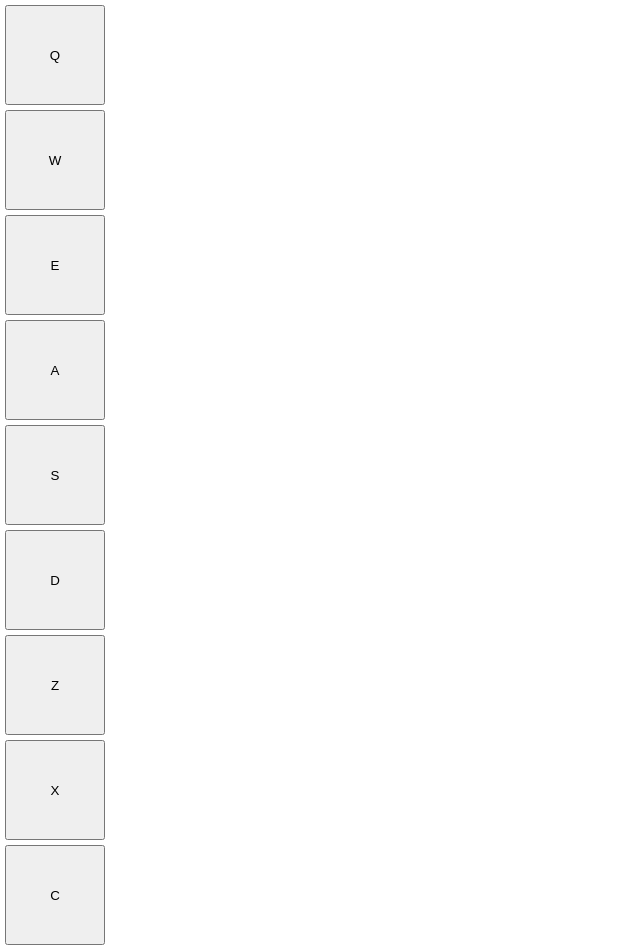
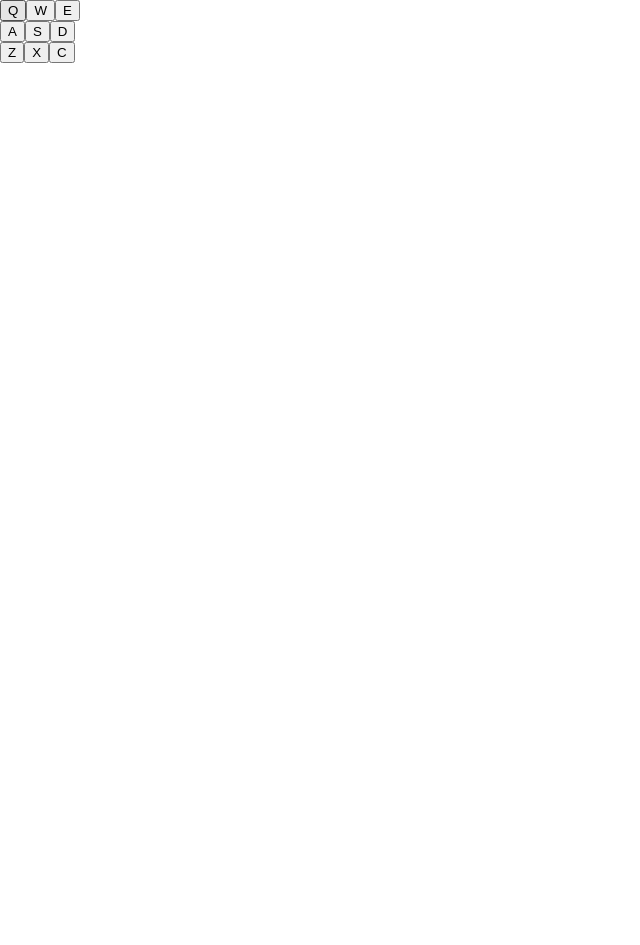
Before and after one commit to StouryMehdi/drum, a React (Create React App) app: page / in a window 1280 px wide. Shown: the whole page, without its empty margins (0-640 px from the left). After the commit the page ends 800 px from the top, so only its background shows below. Built offline with nearby package versions, Linux system fonts and the light colour scheme.

Commit message:
Remove old style

```diff
--- a/src/App.css
+++ b/src/App.css
@@ -1,8 +1,3 @@
-h1,
-p {
-	font-family: Lato;
-}
-
 html,
 body {
 	margin: 0;
@@ -19,3 +14,36 @@ body {
 	align-items: center;
 	margin: 5px;
 }
+.jumbotron {
+	height: 100vh;
+	margin: 0;
+  }
+
+  .d-flex {
+	display: flex;
+  }
+
+  .flex-column {
+	flex-direction: column;
+  }
+
+  .align-items-stretch {
+	align-items: stretch;
+  }
+
+  .align-items-center {
+	align-items: center;
+  }
+
+  .justify-content-center {
+	justify-content: center;
+  }
+
+  #drum-machine {
+	/* Add any additional styles for the #drum-machine element */
+  }
+
+  #display {
+	text-align: center;
+	/* Add any additional styles for the #display element */
+  }
--- a/src/App.js
+++ b/src/App.js
@@ -38,7 +38,7 @@ class App extends Component {
 
   render() {
     return (
-      <div className="jumbotron jumbotron-fluid h-100 m-0">
+      <div className="">
         <div className="">
           <div className="">
             <div id="drum-machine">
@@ -50,7 +50,7 @@ class App extends Component {
                   <button
                     type="button"
                     id="Heater-1"
-                    className="col drum-pad btn btn-outline-info"
+                    className=""
                   >
                     <audio
                       className="clip"
@@ -62,7 +62,7 @@ class App extends Component {
                   <button
                     type="button"
                     id="Heater-2"
-                    className="col drum-pad btn btn-outline-info"
+                    className=""
                   >
                     <audio
                       className="clip"
@@ -74,7 +74,7 @@ class App extends Component {
                   <button
                     type="button"
                     id="Heater-3"
-                    className="col drum-pad btn btn-outline-info"
+                    className=""
                   >
                     <audio
                       className="clip"
@@ -88,7 +88,7 @@ class App extends Component {
                   <button
                     type="button"
                     id="Heater-4"
-                    className="col drum-pad btn btn-outline-info"
+                    className=""
                   >
                     <audio
                       className="clip"
@@ -100,7 +100,7 @@ class App extends Component {
                   <button
                     type="button"
                     id="Clap"
-                    className="col drum-pad btn btn-outline-info"
+                    className=""
                   >
                     <audio
                       className="clip"
@@ -112,7 +112,7 @@ class App extends Component {
                   <button
                     type="button"
                     id="Open-HH"
-                    className="col drum-pad btn btn-outline-info"
+                    className=""
                   >
                     <audio
                       className="clip"
@@ -126,7 +126,7 @@ class App extends Component {
                   <button
                     id="Kick-n'-Hat"
                     type="button"
-                    className="col drum-pad btn btn-outline-info"
+                    className=""
                   >
                     <audio
                       className="clip"
@@ -138,7 +138,7 @@ class App extends Component {
                   <button
                     id="Kick"
                     type="button"
-                    className="col drum-pad btn btn-outline-info"
+                    className=""
                   >
                     <audio
                       className="clip"
@@ -150,7 +150,7 @@ class App extends Component {
                   <button
                     id="Closed-HH"
                     type="button"
-                    className="col drum-pad btn btn-outline-info"
+                    className=""
                   >
                     <audio
                       className="clip"
```
